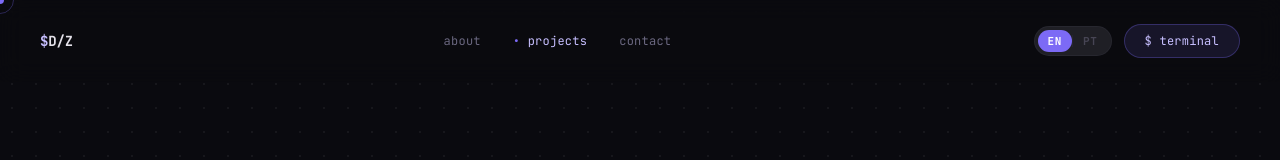
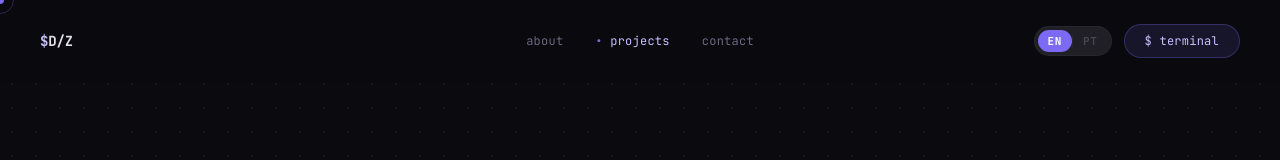
Before and after one commit to denzelws/portfolio-app, a React (Vite) app: page / in a window 1280 px wide. Shown: the top 160 px of the page. Built offline with nearby package versions, Linux system fonts and the light colour scheme.

Commit message:
fix: center navbar links with grid layout

```diff
--- a/src/components/layout/Navbar.module.css
+++ b/src/components/layout/Navbar.module.css
@@ -4,8 +4,8 @@
   left: 0;
   right: 0;
   z-index: var(--z-navbar);
-  display: flex;
-  justify-content: space-between;
+  display: grid;
+  grid-template-columns: 1fr auto 1fr;
   align-items: center;
   padding: var(--space-6) var(--space-10);
   background: rgba(10, 10, 15, 0.7);
@@ -20,12 +20,14 @@
   color: var(--color-text-primary);
   letter-spacing: -0.01em;
   cursor: none;
+  justify-self: start;
 }
 
 .links {
   display: flex;
   gap: var(--space-8);
   list-style: none;
+  justify-self: center;
 }
 
 .link {
@@ -72,20 +74,11 @@
   color: #fff;
 }
 
-@media (max-width: 600px) {
-  .links {
-    display: none;
-  }
-
-  .nav {
-    padding: var(--space-4) var(--space-6);
-  }
-}
-
 .actions {
   display: flex;
   align-items: center;
   gap: var(--space-3);
+  justify-self: end;
 }
 
 .cursor {
@@ -106,3 +99,15 @@
     opacity: 0;
   }
 }
+
+@media (max-width: 600px) {
+  .nav {
+    display: flex;
+    justify-content: space-between;
+    padding: var(--space-4) var(--space-6);
+  }
+
+  .links {
+    display: none;
+  }
+}
```
